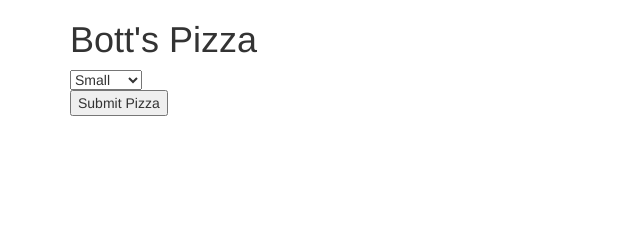
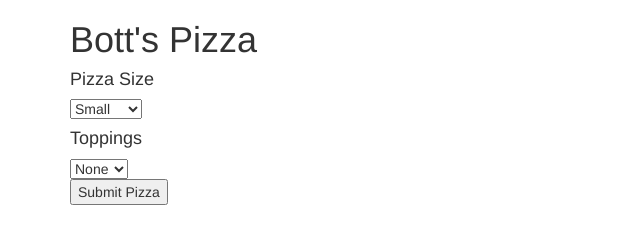
Before and after one commit to anthonybottemiller/Order-Pizza, a plain HTML site: page index.html in a window 1280 px wide. Shown: the whole page, without its empty margins (0-640 px from the left). Drawn offline with Linux system fonts and the light colour scheme.

Commit message:
adds HTML facilities for topping cheese also adds prototypes for pizzaPrice and toppingsPrice

```diff
--- a/index.html
+++ b/index.html
@@ -12,10 +12,18 @@
     <h1>Bott's Pizza</h1>
     <div class="order" id="pizza0">
       <div class="size">
-        <select class="size">
+        <h4>Pizza Size</h4>
+        <select class="size-dropdown">
           <option value="small">Small</option>
           <option value="medium">Medium</option>
           <option value="large">Large</option>
+        </select>
+      </div>
+      <div class="toppings">
+        <h4>Toppings</h4>
+        <select class="toppings-dropdown">
+          <option value="none">None</option>
+          <option value="Cheese">Small</option>
         </select>
       </div>
       <button type="button" id="submit">Submit Pizza</button>
--- a/js/scripts.js
+++ b/js/scripts.js
@@ -8,6 +8,12 @@ pizza.prototype.sizePrice = function(size) {
   if (size === "medium"){return this.medium}
   if (size === "large"){return this.large}
 }
+pizza.prototype.pizzaPrice = function(sizePrice, toppingsPrice){
+
+}
+pizza.prototype.toppingsPrice = function() {
+  return 1.5;
+}
 $(document).ready(function(){
   var pizzaObject = new pizza;
   $("#submit").click(function(){
```
